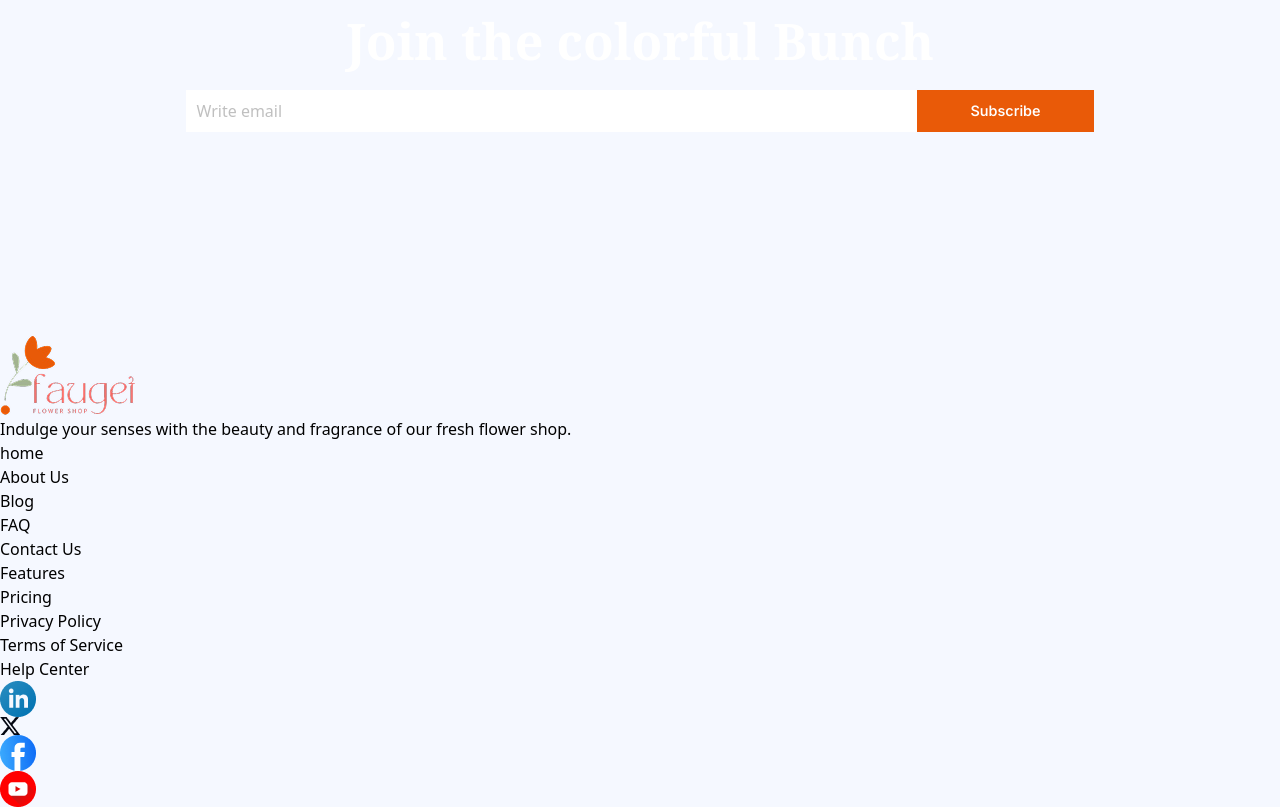
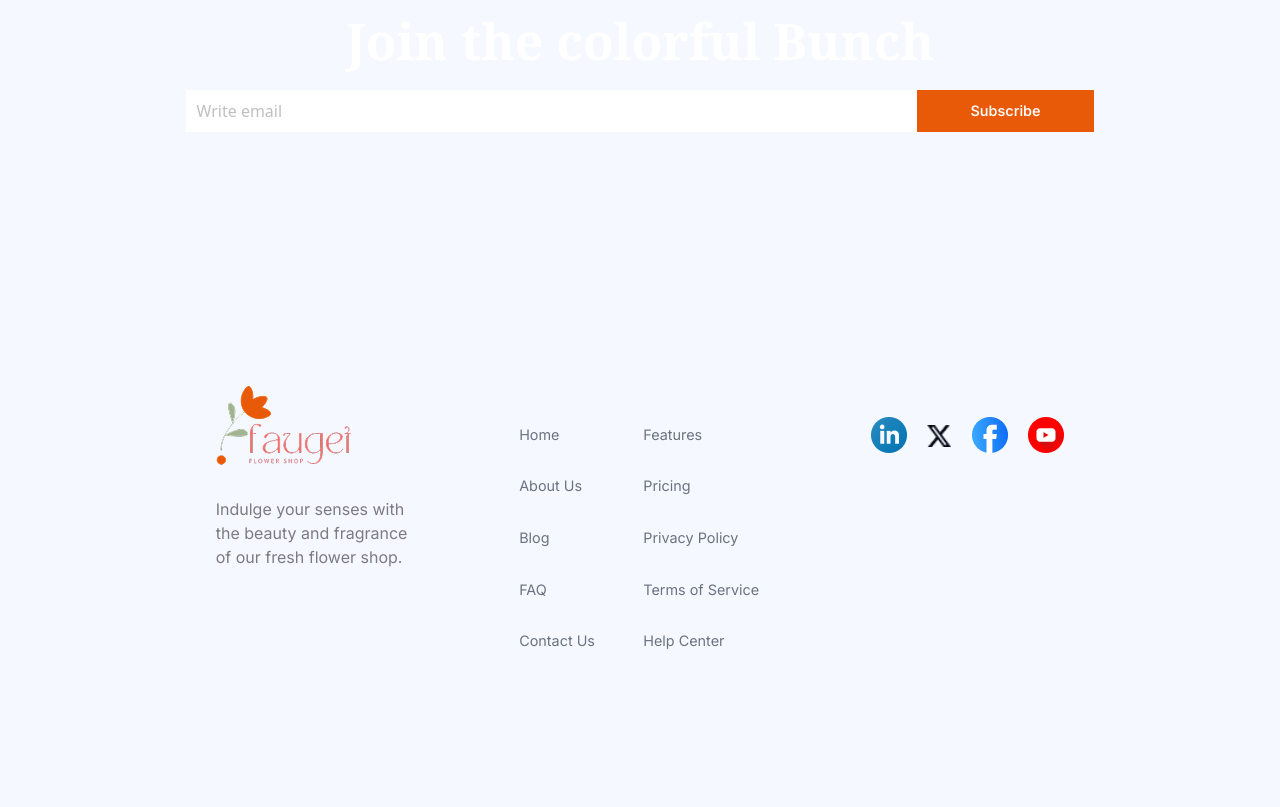
Before and after one commit to irfanulislamafif/responsive-flower-assg, a plain HTML site: page index.html in a window 1280 px wide. Shown: the part 3902-4709 px from the top of the page. After the commit the page ends 4634 px from the top, so only its background shows below. Drawn offline with nearby package versions, Linux system fonts and the light colour scheme.

Commit message:
the 22th commit for adding styles in footer

```diff
--- a/index.html
+++ b/index.html
@@ -234,17 +234,18 @@
 
     <!-- footer section start -->
     <footer>
+      <div class="full-footer">
         <div class="footer-section1">
           <img src="assets/logo.png" alt="" />
-        <p>
-          Indulge your senses with the beauty and fragrance of our fresh flower
-          shop.
+          <p class="dark-1 inter">
+            Indulge your senses with the beauty and fragrance of our fresh
+            flower shop.
           </p>
         </div>
         <div class="footer-section2">
           <div class="footer-section2-left">
             <ul>
-            <li><a href="home">home</a></li>
+              <li><a href="home">Home</a></li>
               <li><a href="about">About Us</a></li>
               <li><a href="blog">Blog</a></li>
               <li><a href="faq">FAQ</a></li>
@@ -262,13 +263,11 @@
           </div>
         </div>
         <div class="footer-section3">
-        <img src="assets/icon-linkedin.png" alt="" /><img
-          src="assets/icon-twitter.png"
-          alt=""
-        /><img src="assets/icon-facebook.png" alt="" /><img
-          src="assets/icon-youtube.png"
-          alt=""
-        />
+          <img src="assets/icon-linkedin.png" alt="" class="img1" />
+          <img src="assets/icon-twitter.png" alt="" class="img2 rounded-2x" />
+          <img src="assets/icon-facebook.png" alt="" class="img1" />
+          <img src="assets/icon-youtube.png" alt="" class="img1" />
+        </div>
       </div>
     </footer>
   </body>
--- a/styles/flower.css
+++ b/styles/flower.css
@@ -309,8 +309,9 @@ nav li a {
 }
 
 .join-section-full {
-  background-image:linear-gradient(rgba(7, 51, 79, 0.40)), url(../assets/news-letter-bg.png);
-    background-size: cover;
+  background-image: linear-gradient(rgba(7, 51, 79, 0.4)),
+    url(../assets/news-letter-bg.png);
+  background-size: cover;
   background-repeat: no-repeat;
   height: 533px;
   width: 100%;
@@ -319,19 +320,17 @@ nav li a {
   text-align: center;
   align-items: center;
   flex-direction: column;
-
 }
 
 .join-section-full h1 {
   font-size: 3.14rem;
   font-weight: 700;
   color: white;
-  font-family: "Noto Serif", serif ;
-
+  font-family: "Noto Serif", serif;
 }
 
 .join-section-full button {
-    background-color: rgba(233, 90, 8, 1);
+  background-color: rgba(233, 90, 8, 1);
   color: white;
   width: 100%;
   border: none;
@@ -341,20 +340,59 @@ nav li a {
   padding: 10px 53px;
 }
 .join-section-full button:hover {
-   cursor: pointer;
+  cursor: pointer;
   color: rgba(233, 90, 8, 1);
   background-color: white;
   border: 1px solid rgba(233, 90, 8, 1);
   transition: 0.8s;
-
 }
 .join-section-full input {
   background-color: white;
   padding-right: 490px;
   padding-left: 10px;
 }
+/* footer section start */
 
+.full-footer {
+  padding: 50px 160px;
+  display: flex;
+  justify-content: space-around;
+}
 
+.img1 {
+  height: 36px;
+  width: 36px;
+}
+
+.img2 {
+  height: 30px;
+  padding-top: 8px;
+}
+.footer-section1 {
+  width: 20%;
+}
+.footer-section1 p {
+  margin-top: 30px;
+}
+.footer-section2 {
+  display: flex;
+  padding-top: 40px;
+  justify-content: space-between;
+  width: 25%;
+}
+
+.footer-section2 ul li {
+  margin-bottom: 30px;
+  font-size: 0.9rem;
+  font-family: "Inter", sans-serif;
+  color: rgba(107, 114, 128, 1);
+}
+.footer-section3 {
+  display: flex;
+  gap: 20px;
+  justify-items: center;
+  padding-top: 33px;
+}
 /* shared styles */
 body {
   background-color: rgba(245, 248, 255, 1);
```
Lines whose indentation alone changed are shown as unchanged.
